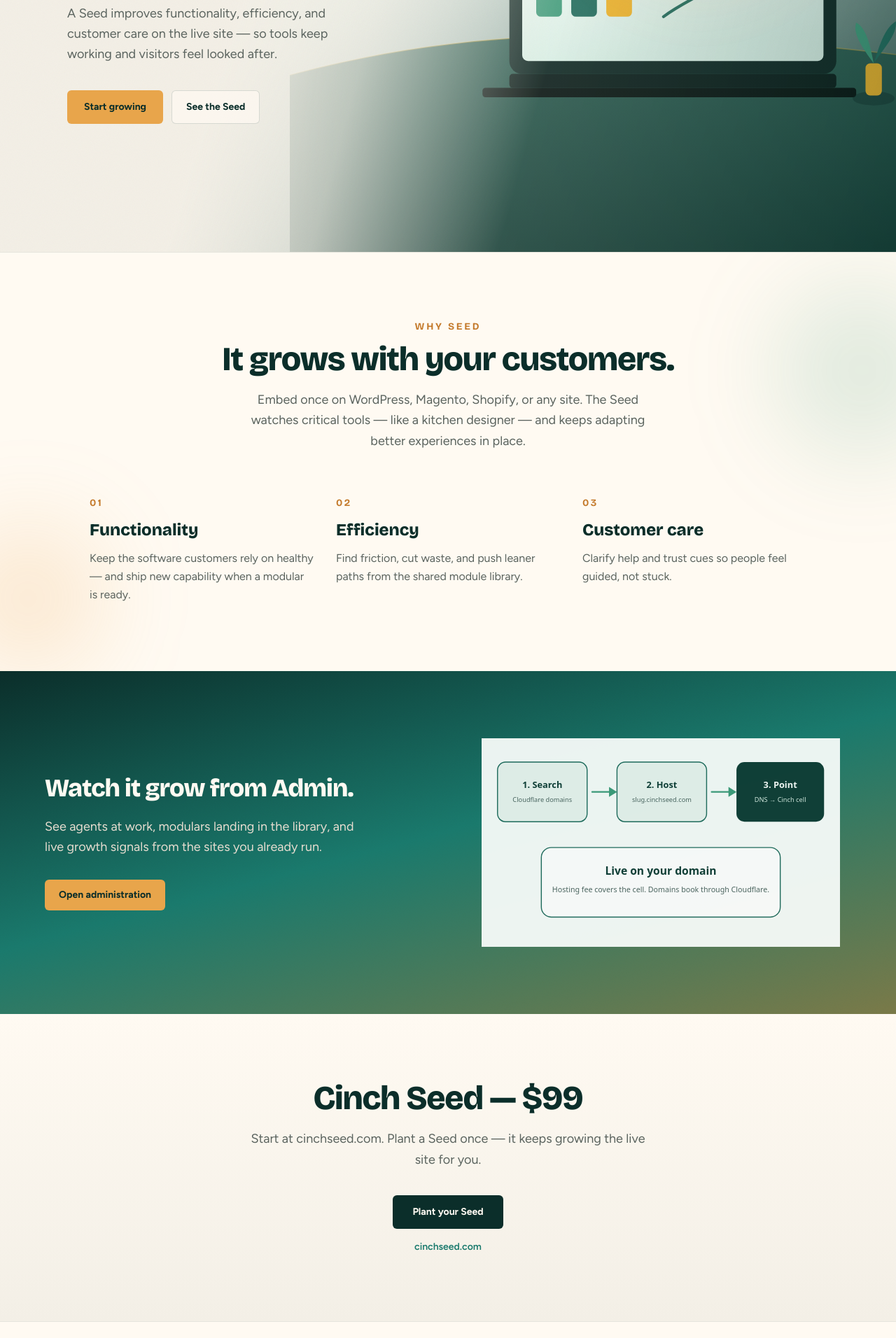
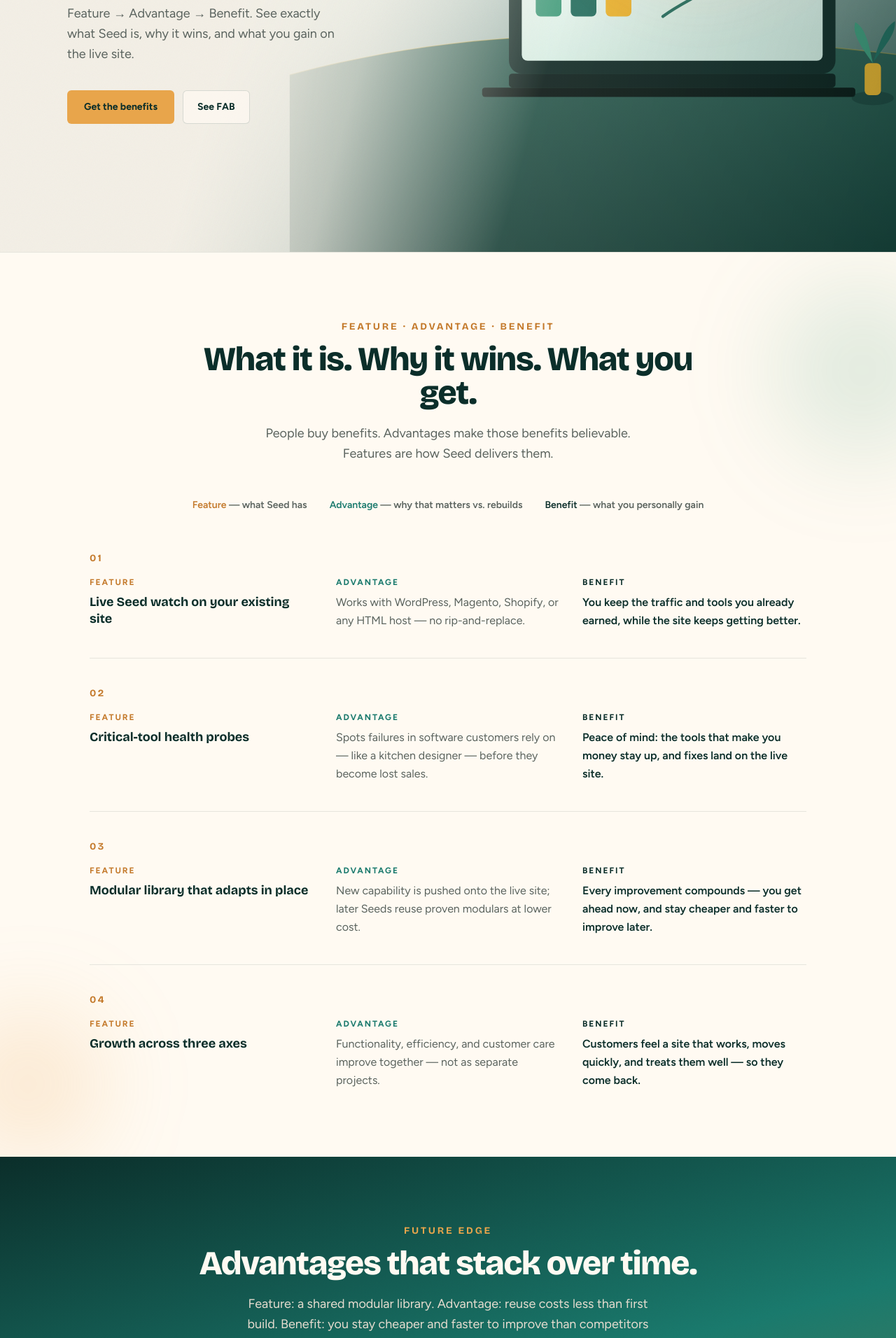
Before and after one commit to 7809tom-sys/Cinch, a Next.js app: page / in a window 1280 px wide. Shown: the part 440-2352 px from the top of the page at 70% size. Built offline with nearby package versions, Linux system fonts and the light colour scheme.

Commit message:
Frame homepage as Feature → Advantage → Benefit
Spell out FAB for each Seed offer so buyers see what it is, why it
wins versus rebuilds, and what they personally gain on the live site.

Co-authored-by: 7809tom-sys <7809tom-sys@users.noreply.github.com>

```diff
--- a/src/app/layout.tsx
+++ b/src/app/layout.tsx
@@ -15,9 +15,9 @@ const body = Figtree({
 });
 
 export const metadata: Metadata = {
-  title: "Cinch Seed — Your site that keeps growing",
+  title: "Cinch Seed — Feature, Advantage, Benefit",
   description:
-    "Cinch Seed grows live websites — improving functionality, efficiency, and customer care. Invite AI agents, adapt modulars in place, and keep critical tools healthy.",
+    "Feature → Advantage → Benefit. Cinch Seed watches your live site, keeps critical tools healthy, and compounds improvements so you gain smoother visits, better care, and lasting advantage.",
   metadataBase: new URL("https://cinchseed.com"),
 };
 
--- a/src/app/page.tsx
+++ b/src/app/page.tsx
@@ -1,6 +1,37 @@
 import Image from "next/image";
 import Link from "next/link";
 import { CINCH_SEED_DOMAIN, CINCH_SEED_ORIGIN } from "@/lib/domain";
+
+const FAB_ROWS = [
+  {
+    feature: "Live Seed watch on your existing site",
+    advantage:
+      "Works with WordPress, Magento, Shopify, or any HTML host — no rip-and-replace.",
+    benefit:
+      "You keep the traffic and tools you already earned, while the site keeps getting better.",
+  },
+  {
+    feature: "Critical-tool health probes",
+    advantage:
+      "Spots failures in software customers rely on — like a kitchen designer — before they become lost sales.",
+    benefit:
+      "Peace of mind: the tools that make you money stay up, and fixes land on the live site.",
+  },
+  {
+    feature: "Modular library that adapts in place",
+    advantage:
+      "New capability is pushed onto the live site; later Seeds reuse proven modulars at lower cost.",
+    benefit:
+      "Every improvement compounds — you get ahead now, and stay cheaper and faster to improve later.",
+  },
+  {
+    feature: "Growth across three axes",
+    advantage:
+      "Functionality, efficiency, and customer care improve together — not as separate projects.",
+    benefit:
+      "Customers feel a site that works, moves quickly, and treats them well — so they come back.",
+  },
+] as const;
 
 export default function Home() {
   return (
@@ -14,8 +45,8 @@ export default function Home() {
             Cinch
           </a>
           <nav className="flex items-center gap-6 text-sm font-semibold text-brand-deep/70">
-            <a href="#how" className="transition-colors hover:text-brand-deep">
-              How it grows
+            <a href="#fab" className="transition-colors hover:text-brand-deep">
+              Feature · Advantage · Benefit
             </a>
             <Link
               href="/admin"
@@ -28,7 +59,7 @@ export default function Home() {
       </header>
 
       <main id="top">
-        {/* Hero: one composition — brand + line + support + CTAs; laptop stays right */}
+        {/* Hero stays benefit-led; detail lives in FAB below */}
         <section className="relative isolate min-h-[100svh] overflow-hidden bg-brand-deep">
           <div className="absolute inset-0">
             <Image
@@ -38,7 +69,6 @@ export default function Home() {
               priority
               className="hero-media object-cover object-[78%_center] sm:object-[70%_center] lg:object-center"
             />
-            {/* Wide left veil so copy never sits on the laptop screen */}
             <div className="absolute inset-0 bg-[linear-gradient(100deg,#f3efe6_0%,#f3efe6_34%,rgba(243,239,230,0.82)_48%,rgba(243,239,230,0.2)_64%,rgba(11,46,42,0.35)_100%)] sm:bg-[linear-gradient(105deg,#f3efe6_0%,#f3efe6_30%,rgba(243,239,230,0.75)_44%,rgba(243,239,230,0.12)_62%,rgba(11,46,42,0.28)_100%)]" />
             <div className="grain pointer-events-none absolute inset-0" />
             <div className="hero-glow pointer-events-none absolute right-[12%] top-[18%] h-48 w-48 rounded-full bg-accent/40 blur-3xl sm:h-64 sm:w-64" />
@@ -50,25 +80,24 @@ export default function Home() {
                 Cinch
               </p>
               <h1 className="animate-rise-delay mt-6 font-[family-name:var(--font-display)] text-3xl font-bold leading-[1.1] tracking-tight text-brand-deep sm:text-5xl">
-                Your site that keeps growing.
+                Buy the benefit. Keep the advantage.
               </h1>
               <p className="animate-rise-delay-2 mt-5 max-w-sm text-base leading-relaxed text-muted sm:text-lg">
-                A Seed improves functionality, efficiency, and customer care on
-                the live site — so tools keep working and visitors feel looked
-                after.
+                Feature → Advantage → Benefit. See exactly what Seed is, why it
+                wins, and what you gain on the live site.
               </p>
               <div className="animate-sprout mt-9 flex flex-wrap items-center gap-3">
                 <Link
                   href="/admin"
                   className="inline-flex h-12 items-center justify-center rounded-md bg-accent px-6 text-sm font-bold text-brand-deep transition-[transform,background-color] duration-200 hover:-translate-y-0.5 hover:bg-accent-deep hover:text-foam"
                 >
-                  Start growing
+                  Get the benefits
                 </Link>
                 <a
-                  href="#how"
+                  href="#fab"
                   className="inline-flex h-12 items-center justify-center rounded-md border border-brand-deep/15 bg-foam/70 px-5 text-sm font-bold text-brand-deep backdrop-blur-sm transition-colors hover:bg-foam"
                 >
-                  See the Seed
+                  See FAB
                 </a>
               </div>
             </div>
@@ -76,7 +105,7 @@ export default function Home() {
         </section>
 
         <section
-          id="how"
+          id="fab"
           className="relative overflow-hidden border-t border-brand-deep/10 bg-foam px-6 py-24 sm:px-8"
         >
           <div className="pointer-events-none absolute -right-20 top-10 h-64 w-64 rounded-full bg-leaf/15 blur-3xl" />
@@ -84,61 +113,100 @@ export default function Home() {
 
           <div className="relative mx-auto max-w-3xl text-center">
             <p className="font-[family-name:var(--font-display)] text-sm font-bold tracking-[0.2em] text-accent-deep">
-              WHY SEED
+              FEATURE · ADVANTAGE · BENEFIT
             </p>
             <h2 className="mt-3 font-[family-name:var(--font-display)] text-3xl font-extrabold tracking-tight text-brand-deep sm:text-5xl">
-              It grows with your customers.
+              What it is. Why it wins. What you get.
             </h2>
             <p className="mx-auto mt-5 max-w-xl text-lg leading-relaxed text-muted">
-              Embed once on WordPress, Magento, Shopify, or any site. The Seed
-              watches critical tools — like a kitchen designer — and keeps
-              adapting better experiences in place.
+              People buy benefits. Advantages make those benefits believable.
+              Features are how Seed delivers them.
             </p>
           </div>
 
-          <ol className="relative mx-auto mt-16 grid max-w-5xl gap-10 sm:grid-cols-3 sm:gap-8">
-            {[
-              {
-                step: "01",
-                title: "Functionality",
-                copy: "Keep the software customers rely on healthy — and ship new capability when a modular is ready.",
-              },
-              {
-                step: "02",
-                title: "Efficiency",
-                copy: "Find friction, cut waste, and push leaner paths from the shared module library.",
-              },
-              {
-                step: "03",
-                title: "Customer care",
-                copy: "Clarify help and trust cues so people feel guided, not stuck.",
-              },
-            ].map((item) => (
-              <li key={item.step} className="text-left">
+          {/* Legend */}
+          <div className="relative mx-auto mt-12 flex max-w-5xl flex-wrap justify-center gap-x-8 gap-y-3 text-sm font-semibold">
+            <p>
+              <span className="text-accent-deep">Feature</span>
+              <span className="text-muted"> — what Seed has</span>
+            </p>
+            <p>
+              <span className="text-brand">Advantage</span>
+              <span className="text-muted"> — why that matters vs. rebuilds</span>
+            </p>
+            <p>
+              <span className="text-brand-deep">Benefit</span>
+              <span className="text-muted"> — what you personally gain</span>
+            </p>
+          </div>
+
+          <ol className="relative mx-auto mt-14 max-w-5xl space-y-10">
+            {FAB_ROWS.map((row, index) => (
+              <li
+                key={row.feature}
+                className="border-t border-brand-deep/10 pt-10 first:border-t-0 first:pt-0"
+              >
                 <p className="font-[family-name:var(--font-display)] text-sm font-bold tracking-[0.18em] text-accent-deep">
-                  {item.step}
+                  {String(index + 1).padStart(2, "0")}
                 </p>
-                <h3 className="mt-3 font-[family-name:var(--font-display)] text-2xl font-extrabold text-brand-deep">
-                  {item.title}
-                </h3>
-                <p className="mt-3 text-base leading-relaxed text-muted">
-                  {item.copy}
-                </p>
+                <div className="mt-4 grid gap-6 md:grid-cols-3 md:gap-8">
+                  <div>
+                    <p className="text-xs font-bold uppercase tracking-[0.16em] text-accent-deep">
+                      Feature
+                    </p>
+                    <p className="mt-2 font-[family-name:var(--font-display)] text-lg font-bold leading-snug text-brand-deep">
+                      {row.feature}
+                    </p>
+                  </div>
+                  <div>
+                    <p className="text-xs font-bold uppercase tracking-[0.16em] text-brand">
+                      Advantage
+                    </p>
+                    <p className="mt-2 text-base leading-relaxed text-muted">
+                      {row.advantage}
+                    </p>
+                  </div>
+                  <div>
+                    <p className="text-xs font-bold uppercase tracking-[0.16em] text-brand-deep">
+                      Benefit
+                    </p>
+                    <p className="mt-2 text-base font-semibold leading-relaxed text-brand-deep">
+                      {row.benefit}
+                    </p>
+                  </div>
+                </div>
               </li>
             ))}
           </ol>
         </section>
 
-        <section className="relative overflow-hidden bg-[linear-gradient(165deg,#0b2e2a_0%,#1a7a6d_48%,#c47a2c_140%)] px-6 py-24 text-foam sm:px-8">
+        <section
+          id="future"
+          className="relative overflow-hidden bg-[linear-gradient(165deg,#0b2e2a_0%,#1a7a6d_48%,#c47a2c_140%)] px-6 py-24 text-foam sm:px-8"
+        >
           <div className="grain pointer-events-none absolute inset-0 opacity-[0.12] mix-blend-soft-light" />
-          <div className="relative mx-auto grid max-w-6xl items-center gap-12 lg:grid-cols-2 lg:gap-16">
-            <div>
-              <h2 className="font-[family-name:var(--font-display)] text-3xl font-extrabold tracking-tight sm:text-4xl">
-                Watch it grow from Admin.
-              </h2>
-              <p className="mt-5 max-w-md text-lg leading-relaxed text-mist">
-                See agents at work, modulars landing in the library, and live
-                growth signals from the sites you already run.
+          <div className="relative mx-auto max-w-3xl text-center">
+            <p className="font-[family-name:var(--font-display)] text-sm font-bold tracking-[0.2em] text-accent">
+              FUTURE EDGE
+            </p>
+            <h2 className="mt-3 font-[family-name:var(--font-display)] text-3xl font-extrabold tracking-tight sm:text-5xl">
+              Advantages that stack over time.
+            </h2>
+            <p className="mx-auto mt-5 max-w-xl text-lg leading-relaxed text-mist">
+              Feature: a shared modular library. Advantage: reuse costs less
+              than first build. Benefit: you stay cheaper and faster to improve
+              than competitors who start over.
+            </p>
+          </div>
+
+          <div className="relative mx-auto mt-16 grid max-w-6xl items-center gap-12 lg:grid-cols-2 lg:gap-16">
+            <div className="text-left">
+              <h3 className="font-[family-name:var(--font-display)] text-2xl font-extrabold tracking-tight sm:text-3xl">
+                Watch FAB land from Admin.
+              </h3>
+              <p className="mt-4 max-w-md text-lg leading-relaxed text-mist">
+                See live health, queued adaptations, and growth across the
+                benefits that matter — tools up, visits smoother, care clearer.
               </p>
               <Link
                 href="/admin"
@@ -168,14 +236,15 @@ export default function Home() {
               Cinch Seed — $99
             </h2>
             <p className="mx-auto mt-5 max-w-xl text-lg leading-relaxed text-muted">
-              Start at {CINCH_SEED_DOMAIN}. Plant a Seed once — it keeps growing
-              the live site for you.
+              Start at {CINCH_SEED_DOMAIN}. Buy the benefit today — healthier
+              tools, smoother visits, friendlier care — and keep the advantage
+              as the Seed grows.
             </p>
             <Link
               href="/admin"
               className="mt-9 inline-flex h-12 items-center justify-center rounded-md bg-brand-deep px-7 text-sm font-bold text-foam transition-[transform,background-color] duration-200 hover:-translate-y-0.5 hover:bg-brand"
             >
-              Plant your Seed
+              Claim your benefits
             </Link>
             <p className="mt-4 text-sm text-muted">
               <a
```
